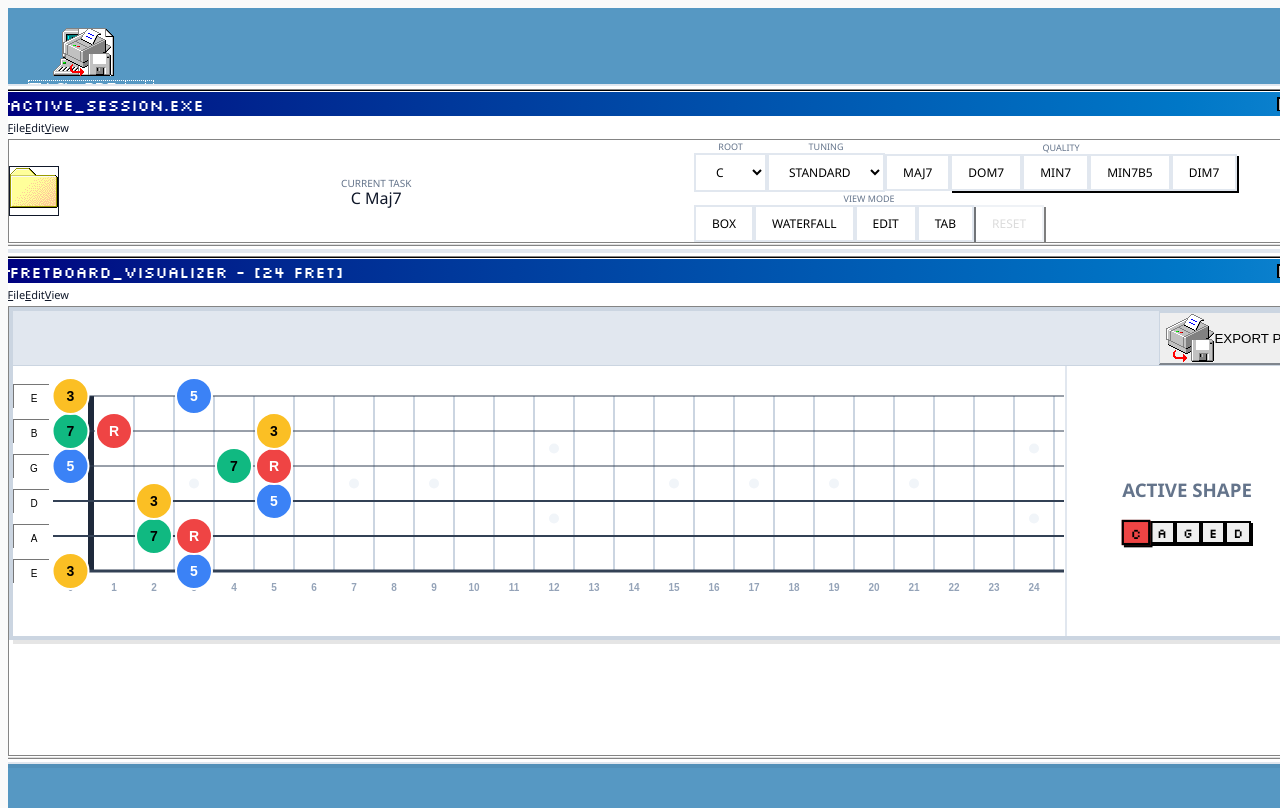
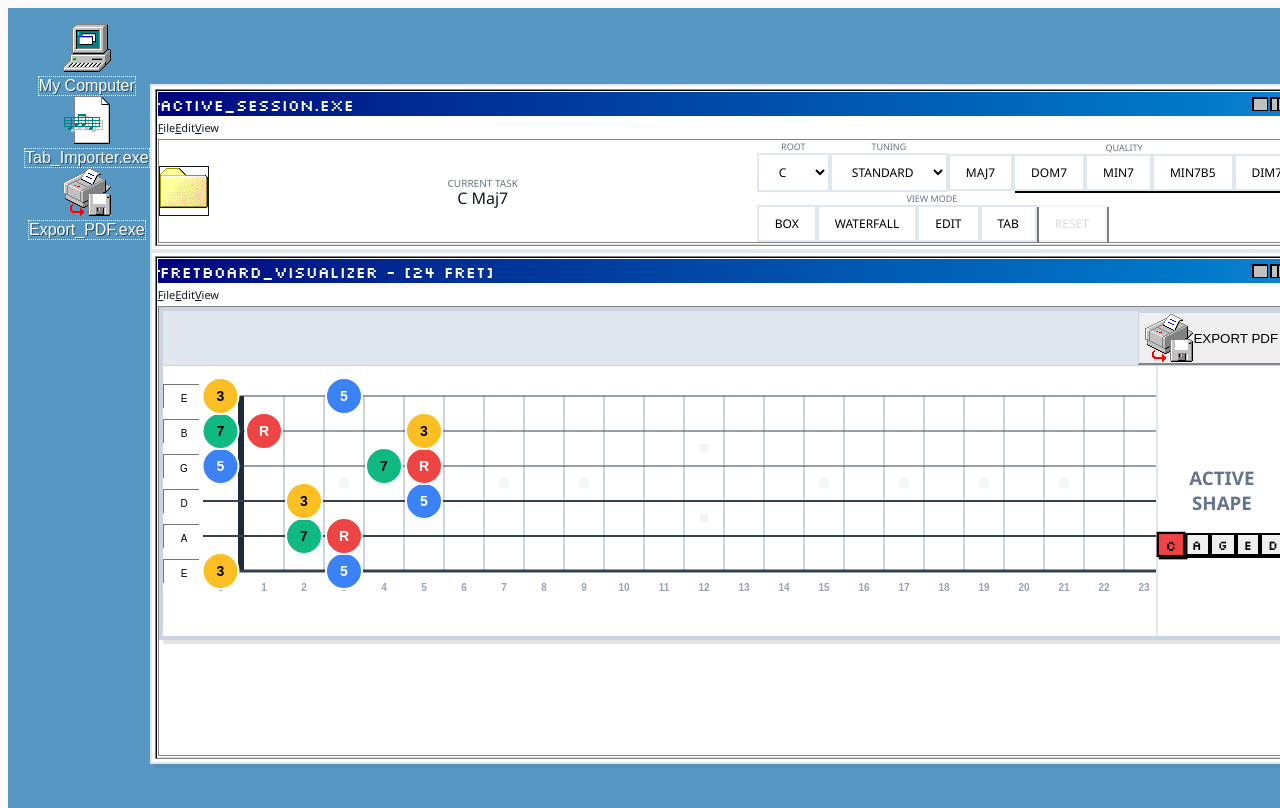
Before and after one commit to vincent6606/caged, a Next.js app: page / in a window 1280 px wide. Built offline with nearby package versions, Linux system fonts and the light colour scheme.

Commit message:
fix: Solve icon stacking issue by removing legacy CSS positioning, and ship Sidebar resizing optimizations

```diff
--- a/src/app/globals.css
+++ b/src/app/globals.css
@@ -132,9 +132,6 @@ input,
 
 /* Desktop Icons */
 .retro-icon {
-  position: absolute;
-  top: 20px;
-  left: 20px;
   display: flex;
   flex-direction: column;
   align-items: center;
--- a/src/app/page.tsx
+++ b/src/app/page.tsx
@@ -320,7 +320,7 @@ export default function Home() {
       </div>
 
       {/* Main Layout Grid - Windowed Mode */}
-      <div className="flex flex-col gap-4 z-10 flex-1 max-w-[1450px] h-[85vh] shadow-2xl min-w-0 pr-4">
+      <div className="flex flex-col gap-4 z-10 flex-1 max-w-[1280px] h-[85vh] shadow-2xl min-w-0 pr-4">
 
         {/* Window 2: Active Quest (Top Info Panel) */}
         {state.patternMode === 'tab' && fileData ? (
@@ -494,39 +494,37 @@ export default function Home() {
                 </div>
 
                 {/* 5. Sidebar (Right Side) */}
-                <div className="flex flex-col gap-4 items-center justify-center p-4 border-l-2 border-[var(--border-light)] bg-slate-100 min-w-[240px]">
+                <div className="flex flex-col gap-3 items-center justify-center p-2 border-l-2 border-[var(--border-light)] bg-slate-100 w-44 shrink-0">
                   {state.patternMode === 'tab' ? (
                     <>
-                      <h3 className="text-2xl font-bold font-silkscreen text-[var(--text-secondary)]">ROOT NOTE</h3>
-                      <div className="w-40 h-40 flex items-center justify-center font-[family-name:var(--font-silkscreen)] text-9xl pb-4 text-[var(--text-primary)] bg-white border-4 border-[var(--border-dark)] shadow-[inset_2px_2px_4px_rgba(0,0,0,0.1)]">
+                      <h3 className="text-lg font-bold font-silkscreen text-[var(--text-secondary)] text-center">ROOT NOTE</h3>
+                      <div className="w-32 h-32 flex items-center justify-center font-[family-name:var(--font-silkscreen)] text-7xl pb-4 text-[var(--text-primary)] bg-white border-4 border-[var(--border-dark)] shadow-[inset_2px_2px_4px_rgba(0,0,0,0.1)]">
                         {NOTE_NAMES[state.root]}
                       </div>
                     </>
                   ) : state.tuningName !== 'Standard' ? (
                     <>
-                      <h3 className="text-2xl font-bold font-silkscreen text-[var(--text-secondary)]">TUNING</h3>
-                      <div className="w-40 h-16 flex items-center justify-center font-[family-name:var(--font-silkscreen)] text-xl text-[var(--text-primary)] bg-white border-4 border-[var(--border-dark)] shadow-[inset_2px_2px_4px_rgba(0,0,0,0.1)] uppercase">
+                      <h3 className="text-lg font-bold font-silkscreen text-[var(--text-secondary)] text-center">TUNING</h3>
+                      <div className="w-32 h-12 flex items-center justify-center font-[family-name:var(--font-silkscreen)] text-base text-[var(--text-primary)] bg-white border-4 border-[var(--border-dark)] shadow-[inset_2px_2px_4px_rgba(0,0,0,0.1)] uppercase">
                         {state.tuningName}
                       </div>
-                      <h3 className="text-2xl font-bold font-silkscreen text-[var(--text-secondary)] mt-4">ROOT</h3>
-                      <div className="w-40 h-40 flex items-center justify-center font-[family-name:var(--font-silkscreen)] text-9xl pb-4 text-[var(--text-primary)] bg-white border-4 border-[var(--border-dark)] shadow-[inset_2px_2px_4px_rgba(0,0,0,0.1)]">
+                      <h3 className="text-lg font-bold font-silkscreen text-[var(--text-secondary)] mt-4 text-center">ROOT</h3>
+                      <div className="w-32 h-32 flex items-center justify-center font-[family-name:var(--font-silkscreen)] text-7xl pb-4 text-[var(--text-primary)] bg-white border-4 border-[var(--border-dark)] shadow-[inset_2px_2px_4px_rgba(0,0,0,0.1)]">
                         {NOTE_NAMES[state.root]}
                       </div>
                     </>
                   ) : (
                     <>
-                      <h3 className="text-2xl font-bold font-silkscreen text-[var(--text-secondary)]">ACTIVE SHAPE</h3>
+                      <h3 className="text-lg font-bold font-silkscreen text-[var(--text-secondary)] text-center leading-tight">ACTIVE<br />SHAPE</h3>
                       <div className="flex flex-row gap-4">
-                        {/* 4x Grid of Buttons? Or Just Row? Original was Row */}
-                        {/* We use grid to make them large enough */}
-                        <div className="flex flex-wrap gap-2 w-40 justify-center">
+                        <div className="flex flex-wrap gap-2 w-32 justify-center">
                           {(['C', 'A', 'G', 'E', 'D'] as const).map(shape => (
                             <button
                               key={shape}
                               onClick={() => handleShapeChange(shape)}
                               className={`
-                                w-12 h-12 flex items-center justify-center
-                                font-[family-name:var(--font-silkscreen)] text-2xl font-bold
+                                w-10 h-10 flex items-center justify-center
+                                font-[family-name:var(--font-silkscreen)] text-xl font-bold
                                 border-2 border-black shadow-[2px_2px_0_black]
                                 transition-all active:translate-y-1 active:shadow-none
                                 ${state.shape === shape
```
